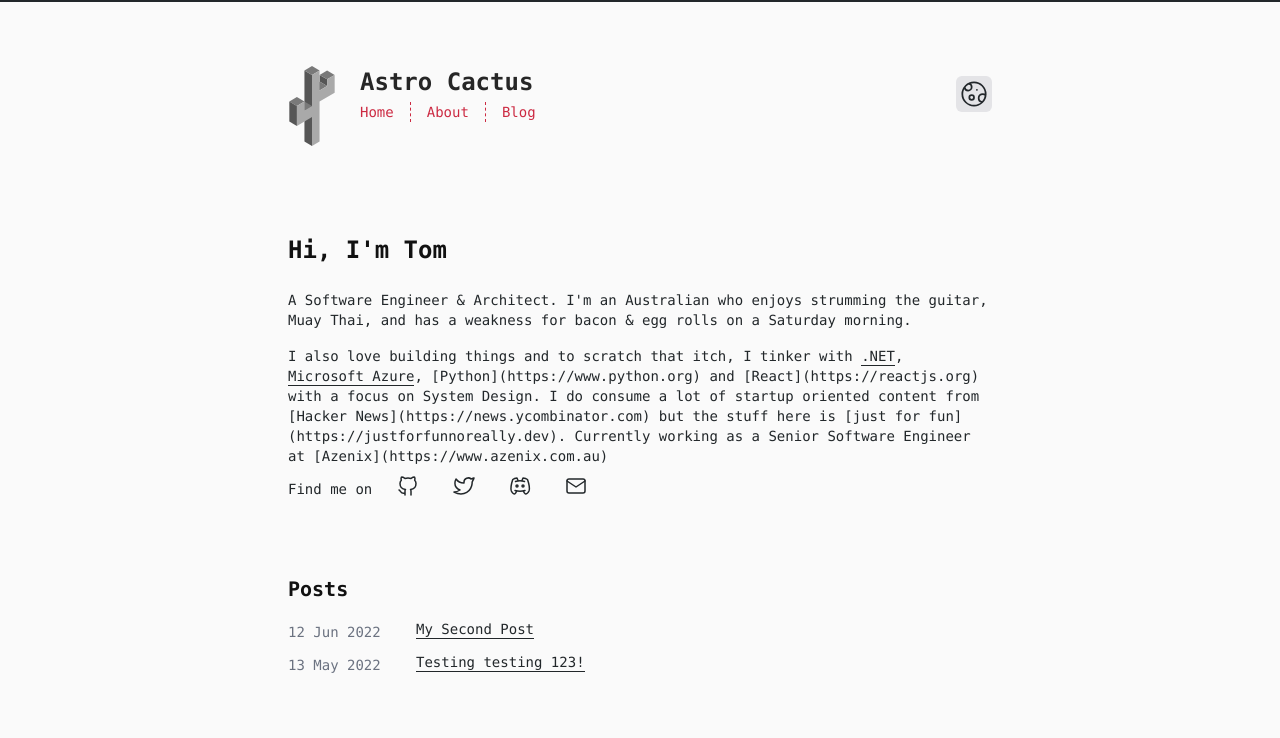
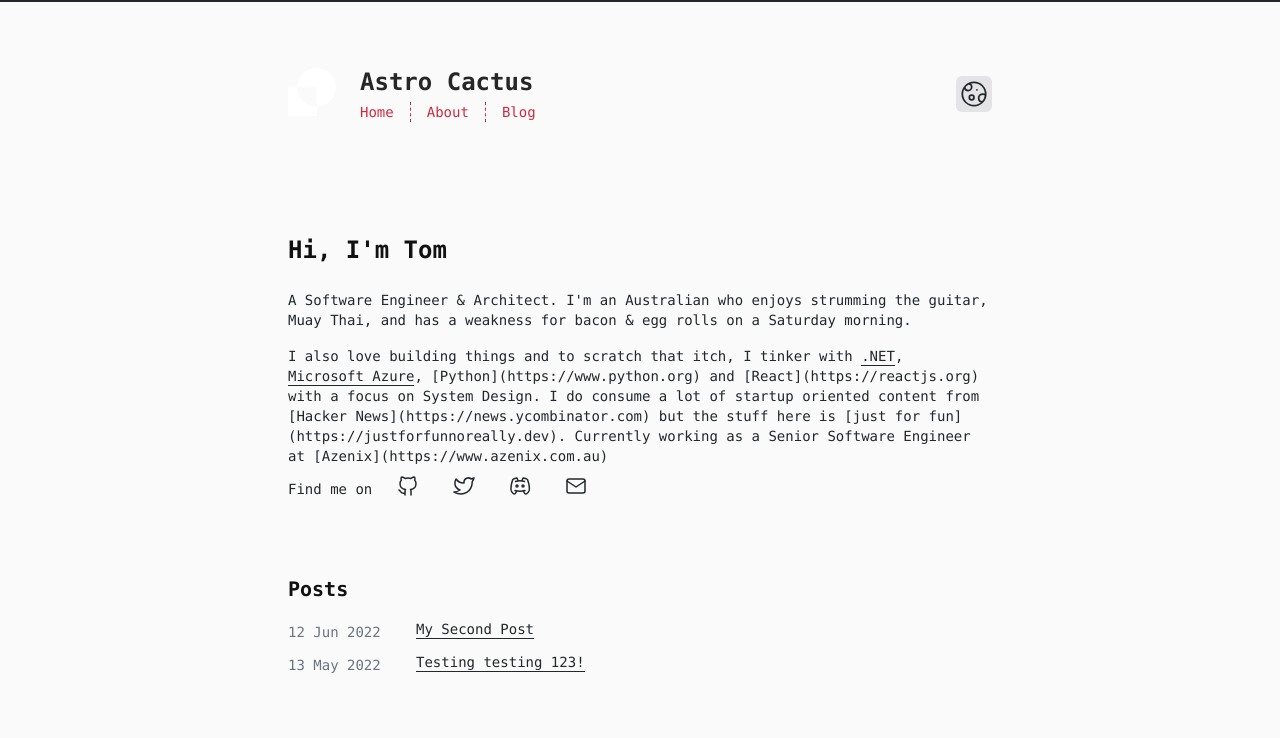
Before and after one commit to tombrereton/pedlar-web, an Astro site: page / in a window 1280 px wide. Shown: the top 738 px of the page. Built offline with nearby package versions, Linux system fonts and the light colour scheme; Astro itself is replaced by a stand-in of ours; some packages are replaced by stand-ins of ours.

```diff
--- a/src/components/layout/Header.astro
+++ b/src/components/layout/Header.astro
@@ -43,24 +43,17 @@
 			aria-current={url.pathname === "/" ? "page" : false}
 		>
 			<svg
-				class="mr-3 h-10 w-6 sm:absolute sm:left-[-4.5rem] sm:mr-0 sm:h-20 sm:w-12"
-				aria-hidden="true"
-				focusable="false"
-				fill="none"
+				class="mr-3 h-10 w-6 sm:absolute sm:left-[-4.5rem] sm:top-[-2px] sm:mr-0 sm:h-14 sm:w-12"
+				id="b"
 				xmlns="http://www.w3.org/2000/svg"
-				viewBox="0 0 272 480"
-			>
-				<title>Logo</title>
-				<path
-					d="M181.334 93.333v-40L226.667 80v40l-45.333-26.667ZM136.001 53.333 90.667 26.667v426.666L136.001 480V53.333Z"
-					fill="#B04304"></path>
-				<path
-					d="m136.001 119.944 45.333-26.667 45.333 26.667-45.333 26.667-45.333-26.667ZM90.667 26.667 136.001 0l45.333 26.667-45.333 26.666-45.334-26.666ZM181.334 53.277l45.333-26.666L272 53.277l-45.333 26.667-45.333-26.667ZM0 213.277l45.333-26.667 45.334 26.667-45.334 26.667L0 213.277ZM136 239.944l-45.333-26.667v53.333L136 239.944Z"
-					fill="#FF5D01"></path>
-				<path
-					d="m136 53.333 45.333-26.666v120L226.667 120V80L272 53.333V160l-90.667 53.333v240L136 480V306.667L45.334 360V240l45.333-26.667v53.334L136 240V53.333Z"
-					fill="#53C68C"></path>
-				<path d="M45.334 240 0 213.334v120L45.334 360V240Z" fill="#B04304"></path>
+				width="600"
+				height="600"
+				viewBox="0 0 600 600"
+				><path
+					d="M360,0C227.4517,0,120,107.4512,120,240h240v240c132.5479,0,240-107.4512,240-240S492.5479,0,360,0Z"
+					fill="#fff"></path><path
+					d="M120,240H0v360H360v-120c-132.5483,0-240-107.4512-240-240Z"
+					fill="#fff"></path>
 			</svg>
 			<span class="text-xl font-bold sm:text-2xl">Astro Cactus</span>
 		</a>
```
Also changed, not shown: src/assets/pedlar-logo-black.svg (added), src/assets/pedlar-logo-white.svg (added).
